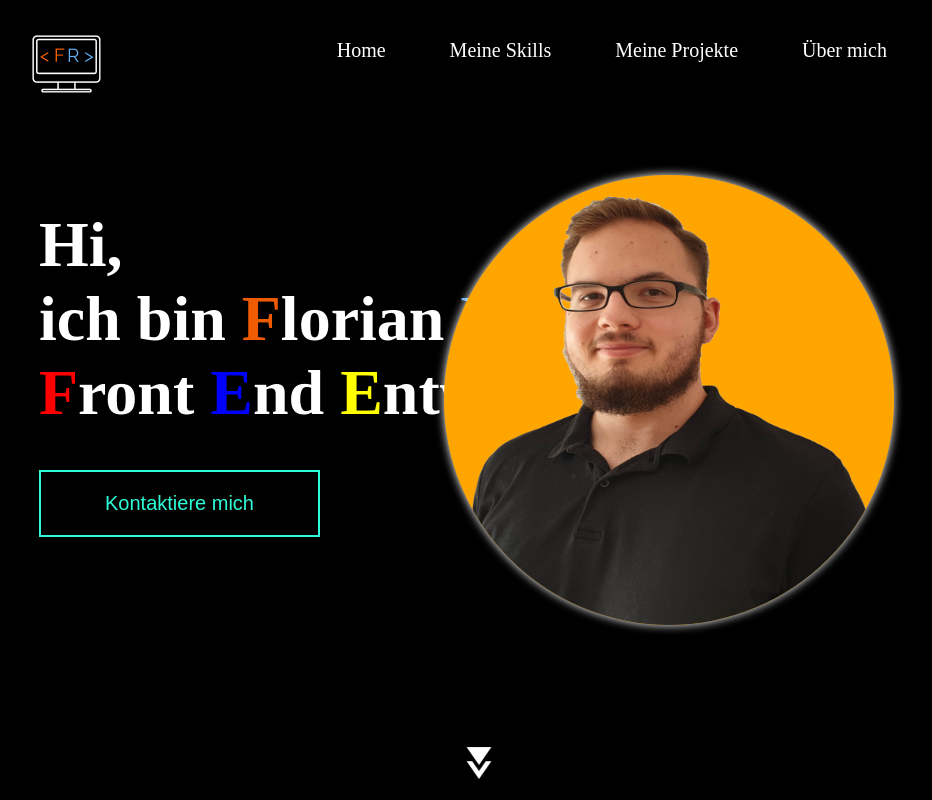
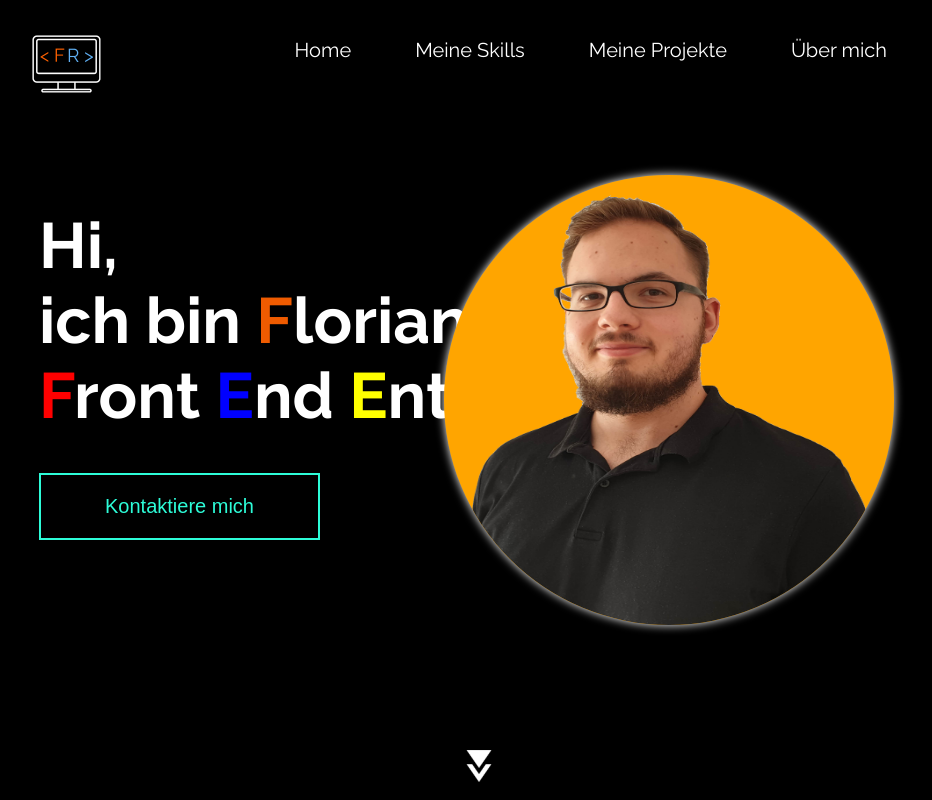
Before and after one commit to FlorianRehm1337/portfolio, an Angular app: page / in a window 1280 px wide. Shown: the top 800 px of the page, without its empty margins (161-1093 px from the left). Built offline with nearby package versions, Linux system fonts and the light colour scheme.

Commit message:
added fontstyle

```diff
--- a/src/app/app.component.html
+++ b/src/app/app.component.html
@@ -1,3 +1,6 @@
+<link rel="preconnect" href="https://fonts.googleapis.com">
+<link rel="preconnect" href="https://fonts.gstatic.com" crossorigin>
+<link href="https://fonts.googleapis.com/css2?family=Raleway:ital,wght@0,100;0,200;0,300;0,400;0,500;0,600;0,700;0,800;0,900;1,100;1,200;1,300;1,400;1,500;1,600;1,700;1,800;1,900&display=swap" rel="stylesheet">
 <app-menu></app-menu>
 <router-outlet></router-outlet>
 <app-footer></app-footer>
--- a/src/styles.scss
+++ b/src/styles.scss
@@ -2,6 +2,7 @@
     margin: 0;
     scroll-behavior: smooth;
     overflow-x: hidden;
+    font-family: 'Raleway', sans-serif;
 }
 
 html{
```
